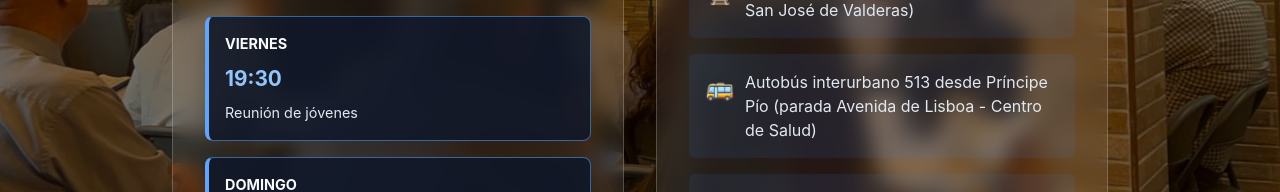
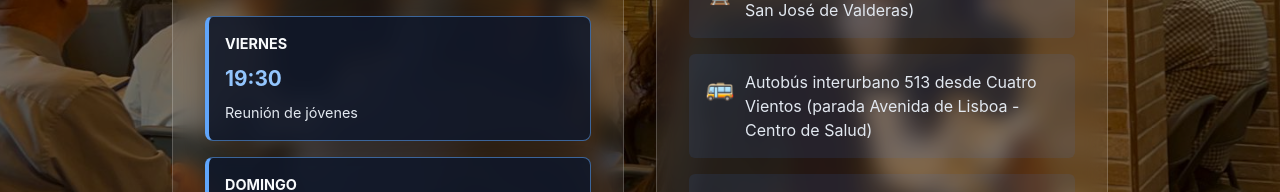
Before and after one commit to mmorac/ibmvweb, a React (Create React App) app: page /visita in a window 1280 px wide. Shown: the part 512-704 px from the top of the page. Built offline with nearby package versions, Linux system fonts and the light colour scheme.

Commit message:
Actualización de transporte

```diff
--- a/src/componentes/Visita.tsx
+++ b/src/componentes/Visita.tsx
@@ -52,7 +52,7 @@ const Visita: React.FC = () => {
                             </div>
                             <div className="transporte-item">
                                 <span className="transporte-icon">🚌</span>
-                                <p>Autobús interurbano 513 desde Príncipe Pío (parada Avenida de Lisboa - Centro de Salud)</p>
+                                <p>Autobús interurbano 513 desde Cuatro Vientos (parada Avenida de Lisboa - Centro de Salud)</p>
                             </div>
                             <div className="transporte-item">
                                 <span className="transporte-icon">🚇</span>
```
